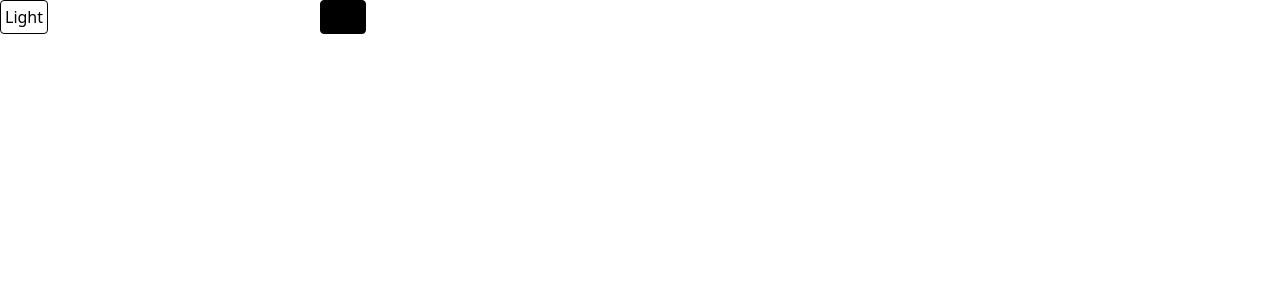
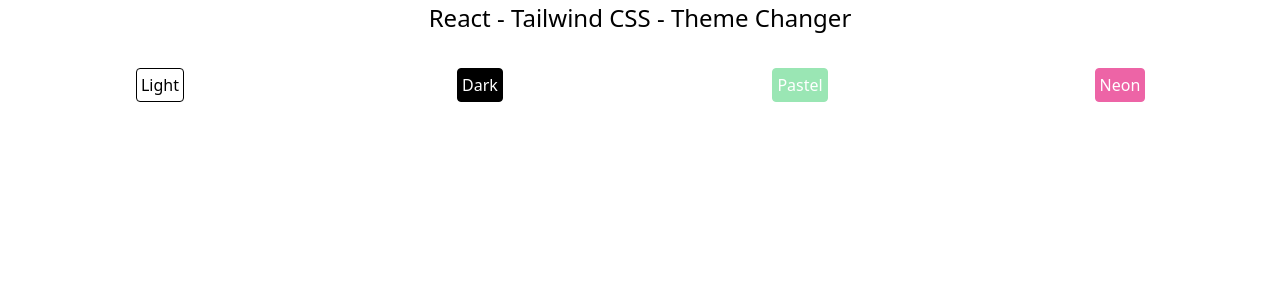
Before and after one commit to StevenCreates/tailwind-theme-changer, a React (Create React App) app: page / in a window 1280 px wide. Shown: the top 300 px of the page. Built offline with nearby package versions, Linux system fonts and the light colour scheme; the HTML template or start-up script is replaced by a standard one; what @tailwindcss/ui would draw is missing.

Commit message:
added buttons to home page

```diff
--- a/src/pages/Home.js
+++ b/src/pages/Home.js
@@ -3,15 +3,28 @@
 export default function Home() {
   return (
     <>
-      <div className='flex'>
+      <div className='text-center w-full text-2xl '>
+        React - Tailwind CSS - Theme Changer
+      </div>
+      <div className='flex text-center mt-8'>
         <div className='w-1/4'>
           <button className='px-1 py-1 rounded border border-black bg-white'>
             Light
           </button>
         </div>
         <div className='w-1/4'>
-          <button className='px-1 py-1 rounded border border-black bg-black text white'>
+          <button className='px-1 py-1 rounded border border-black bg-black text-white'>
             Dark
+          </button>
+        </div>
+        <div className='w-1/4'>
+          <button className='px-1 py-1 rounded border border-green-300 bg-green-300 text-white'>
+            Pastel
+          </button>
+        </div>
+        <div className='w-1/4'>
+          <button className='px-1 py-1 rounded border border-pink-500 bg-pink-500 text-white'>
+            Neon
           </button>
         </div>
       </div>
```
